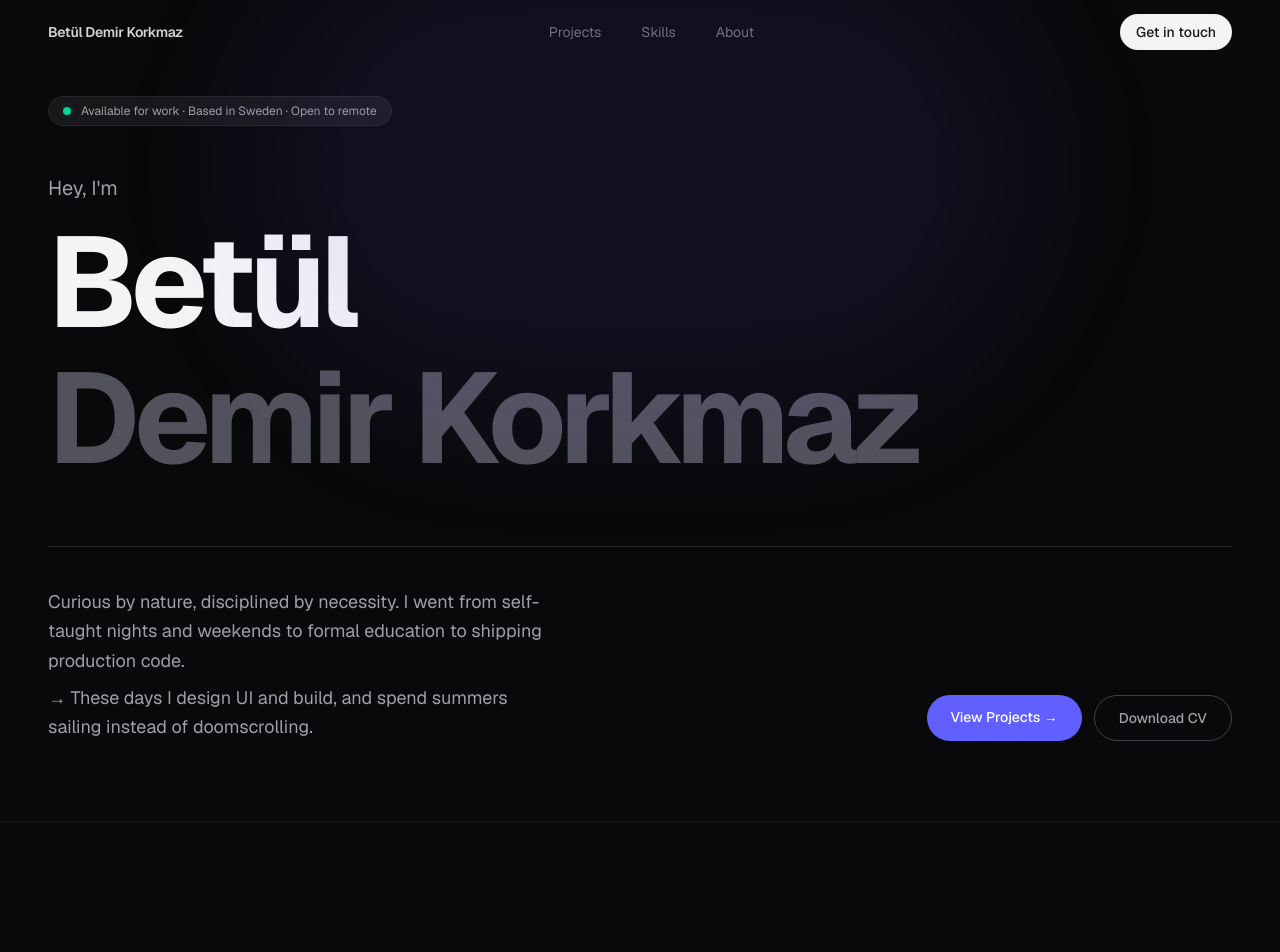
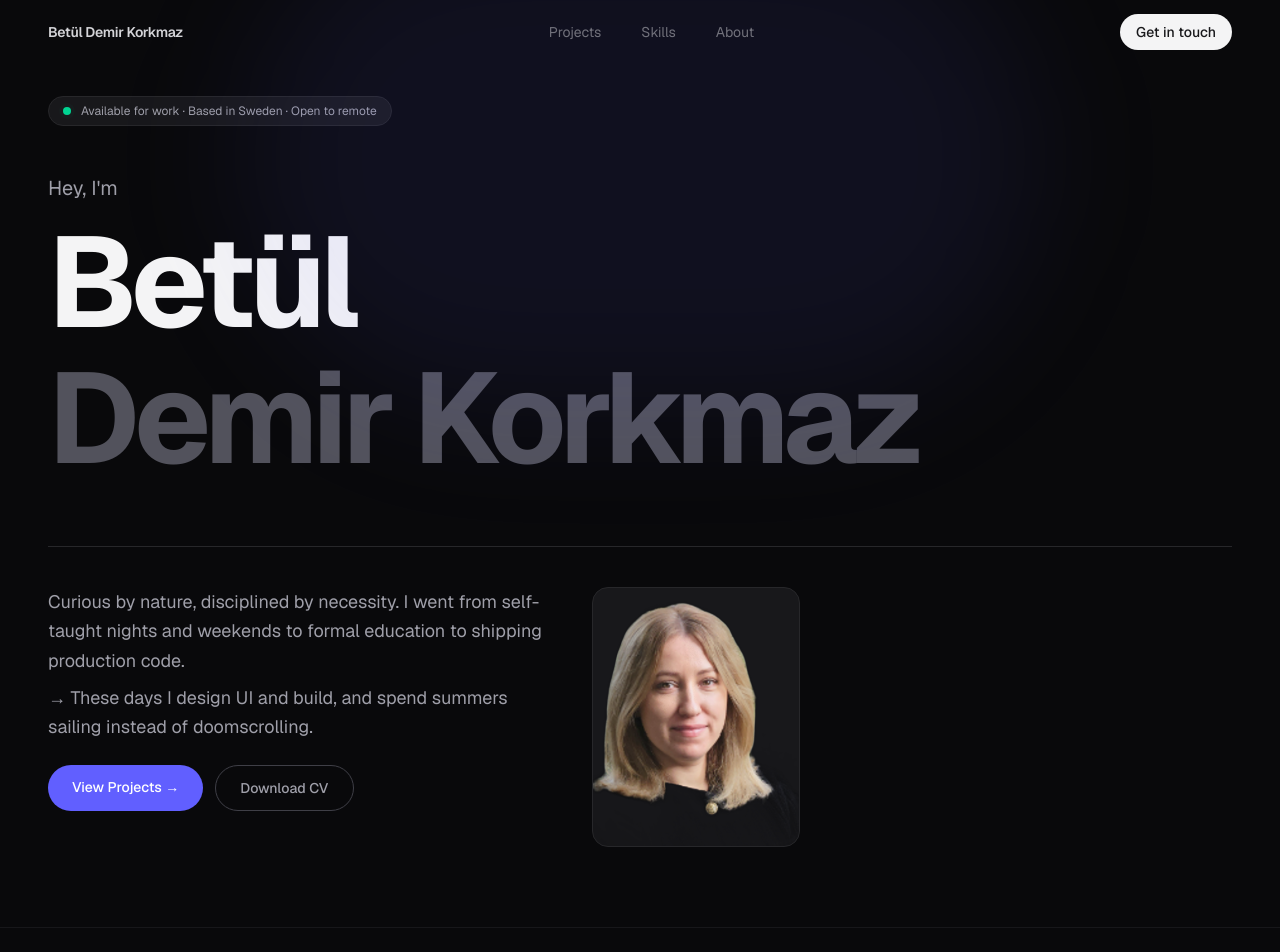
Before and after one commit to FBetulDemir/betul-portfolio-v2, a Next.js app: page / in a window 1280 px wide. Shown: the top 952 px of the page. Built offline with nearby package versions, Linux system fonts and the light colour scheme.

Commit message:
Enhance Hero component layout and add ScrollReset functionality; remove outdated CV file and add profile picture

```diff
--- a/app/components/Hero.tsx
+++ b/app/components/Hero.tsx
@@ -1,3 +1,5 @@
+import Image from "next/image";
+
 export function Hero() {
   return (
     <section className="relative min-h-screen flex flex-col justify-center overflow-hidden">
@@ -28,8 +30,10 @@ export function Hero() {
         </h1>
 
         {/* Bottom row */}
-        <div className="flex flex-col md:flex-row md:items-end justify-between gap-10 mt-8 border-t border-zinc-800 pt-10">
-          <div className="max-w-lg">
+        <div className="flex flex-col md:flex-row items-stretch gap-8 mt-8 border-t border-zinc-800 pt-10">
+          {/* Text column */}
+          <div className="max-w-lg flex flex-col gap-6">
+            <div>
               <p className="text-base md:text-lg text-zinc-400 leading-relaxed">
                 Curious by nature, disciplined by necessity. I went from
                 self-taught nights and weekends to formal education to shipping
@@ -41,7 +45,7 @@ export function Hero() {
               </p>
             </div>
 
-          <div className="flex flex-wrap gap-3 shrink-0">
+            <div className="flex flex-wrap gap-3">
               <a
                 href="#projects"
                 className="text-sm font-medium bg-indigo-500 hover:bg-indigo-400 text-white px-6 py-3 rounded-full transition-colors duration-200">
@@ -55,6 +59,21 @@ export function Hero() {
               </a>
             </div>
           </div>
+
+          {/* Photo column — image stays centered within this column regardless of text height */}
+          <div className="flex items-center justify-center shrink-0">
+            <div className="relative aspect-4/5 w-40 md:w-52 rounded-2xl overflow-hidden bg-zinc-900 border border-zinc-800">
+              <Image
+                src="/profile/profile-pic.png"
+                alt="Betül Demir Korkmaz"
+                fill
+                priority
+                className="object-cover"
+                sizes="208px"
+              />
+            </div>
+          </div>
+        </div>
       </div>
     </section>
   );
--- /dev/null
+++ b/app/components/ScrollReset.tsx
@@ -0,0 +1,13 @@
+"use client";
+import { useEffect } from "react";
+
+export function ScrollReset() {
+  useEffect(() => {
+    if ("scrollRestoration" in window.history) {
+      window.history.scrollRestoration = "manual";
+    }
+    window.scrollTo(0, 0);
+  }, []);
+
+  return null;
+}
--- a/app/layout.tsx
+++ b/app/layout.tsx
@@ -2,6 +2,7 @@ import type { Metadata } from "next";
 import { Geist } from "next/font/google";
 import { Nav } from "./components/Nav";
 import { Footer } from "./components/Footer";
+import { ScrollReset } from "./components/ScrollReset";
 import "./globals.css";
 
 const geist = Geist({ subsets: ["latin"] });
@@ -22,6 +23,7 @@ export default function RootLayout({
       <body
         className={`${geist.className} bg-zinc-950 text-zinc-100 antialiased`}
       >
+        <ScrollReset />
         <Nav />
         <main>{children}</main>
         <Footer />
```
Also changed, not shown: public/profile/profile-pic.png (added), 1 other file (tests, documents, lock files or other folders). Lines whose indentation alone changed are shown as unchanged.
